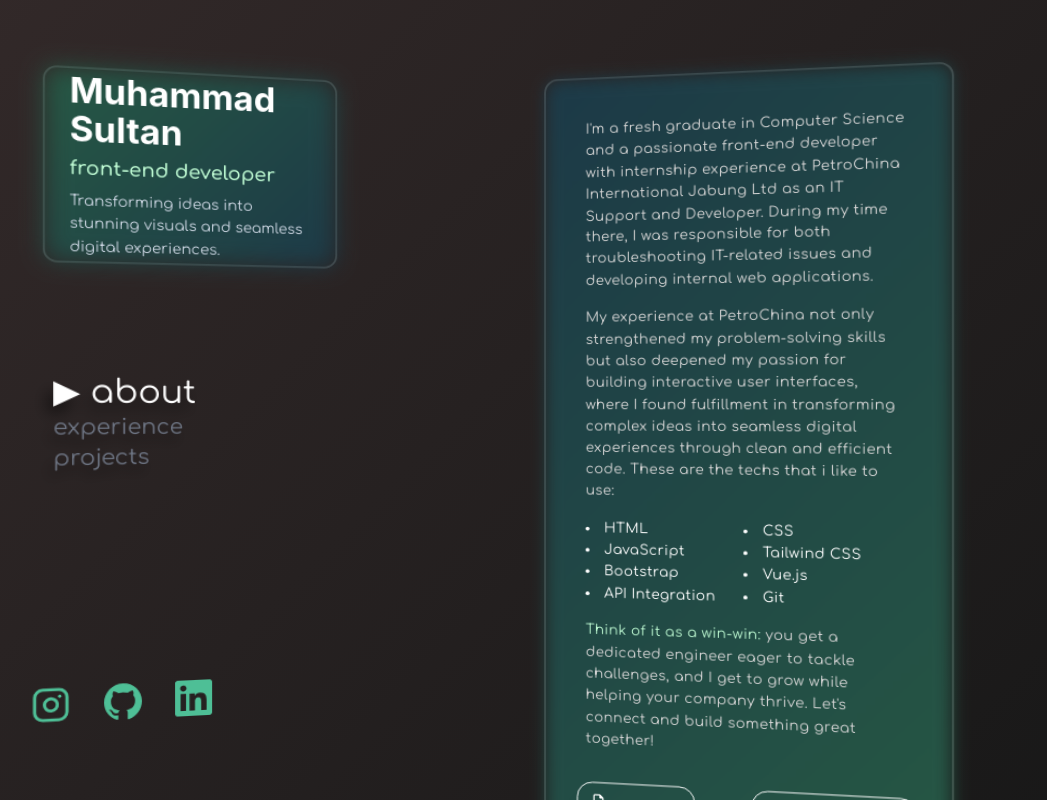
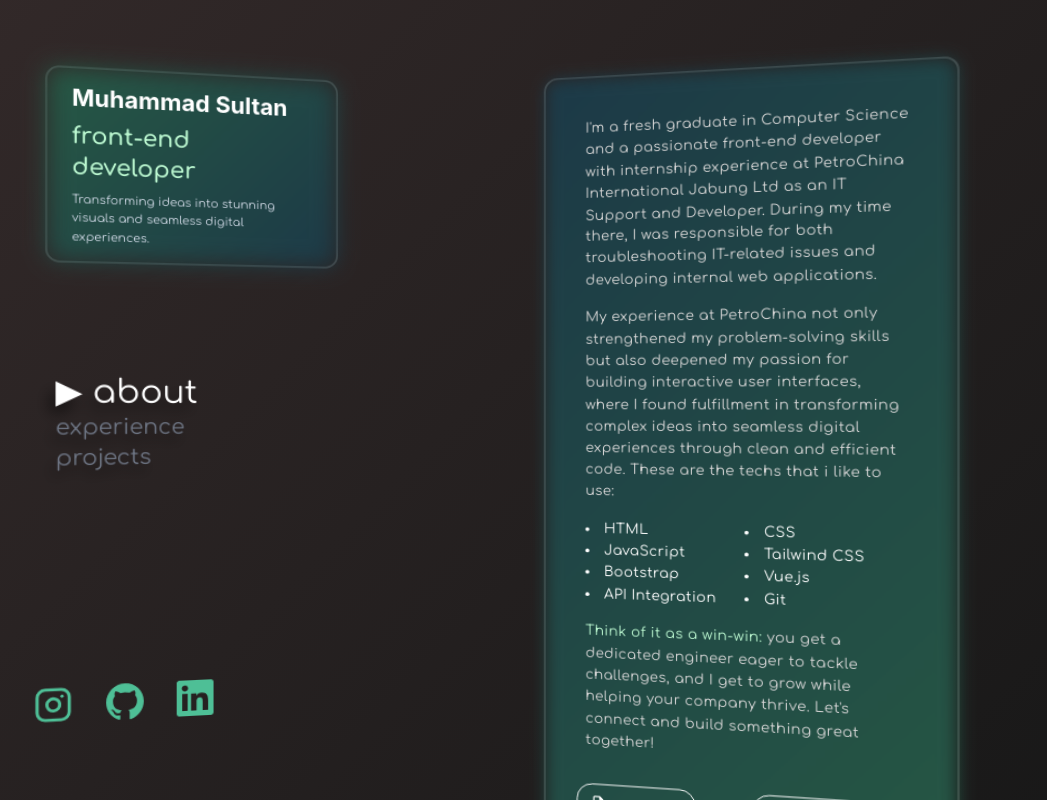
Before and after one commit to sultanrc/msultan-portfolio, a Vue app: page / in a window 1280 px wide. Shown: the whole page, without its empty margins (168-1215 px from the left). Built offline with nearby package versions, Linux system fonts and the light colour scheme.

Commit message:
Responsivity update

```diff
--- a/src/App.vue
+++ b/src/App.vue
@@ -18,11 +18,11 @@ const updateActiveTab = (section) => {
 </script>
 <template>
   <main class="mx-auto max-w-full font-comfortaa overflow-hidden">
-    <section class="flex flex-col md:flex-row h-full md:mx-16 2xl:mx-60">
-      <div class="left-column md:w-6/12 md:flex 2xl:ml-14 hidden h-full">
+    <section class="flex flex-col lg:flex-row h-full lg:mx-16 2xl:mx-60">
+      <div class="left-column lg:w-6/12 lg:flex 2xl:ml-14 h-full hidden">
         <LeftColumn :activeTab="activeTab" @tab-click="scrollToSection" />
       </div>
-      <div class="right-column md:w-6/12 h-full">
+      <div class="right-column lg:w-6/12 h-full">
         <RightColumn @scroll-update="updateActiveTab" />
       </div>
     </section>
@@ -41,16 +41,4 @@ const updateActiveTab = (section) => {
     transform-origin: center left;
   }
 }
-
-@media (min-width: 768px) {
-  .left-column {
-    transform: perspective(800px) rotateY(8deg);
-    transform-origin: center right;
-  }
-
-  .right-column {
-    transform: perspective(1000px) rotateY(-8deg);
-    transform-origin: center left;
-  }
-}
 </style>
--- a/src/components/LeftColumn.vue
+++ b/src/components/LeftColumn.vue
@@ -30,9 +30,9 @@ onMounted(() => {
     <div
       class="justify-center 2xl:mt-4 p-6 lg:h-[200px] flex flex-col gap-2 outline outline-2 outline-neutral-600 rounded-xl scale-90 2xl:scale-100 glow-card"
     >
-      <h2 class="text-xl lg:text-4xl font-inter font-bold text-white">Muhammad Sultan</h2>
-      <h2 class="text-3xl lg:text-xl font-semibold text-green-200">front-end developer</h2>
-      <p class="text-md pr-18 leading-[1.6] text-slate-300">
+      <h2 class="text-2xl 2xl:text-4xl font-inter font-bold text-white">Muhammad Sultan</h2>
+      <h2 class="text-2xl 2xl:text-xl font-semibold text-green-200">front-end developer</h2>
+      <p class="text-xs 2xl:text-md pr-18 leading-[1.6] text-slate-300">
         {{ displayedText }}
       </p>
     </div>
--- a/src/components/RightColumn.vue
+++ b/src/components/RightColumn.vue
@@ -31,16 +31,16 @@ const handleScroll = () => {
   >
     <div
       id="about"
-      class="flex flex-col items-center gap-2 px-6 md:mr-12 md:p-8 md:mt-16 md:scale-95 2xl:scale-100 2xl:mt-28 xl:text-sm text-xs md:outline md:outline-2 md:outline-neutral-600 rounded-xl shadow-xl"
+      class="flex flex-col items-center gap-2 px-6 lg:mr-12 md:p-8 md:mt-16 md:scale-95 2xl:scale-100 2xl:mt-28 xl:text-sm text-xs md:outline md:outline-2 md:outline-neutral-600 rounded-xl shadow-xl"
     >
       <About />
     </div>
 
-    <div id="experience" class="flex flex-col px-6 md:px-2 md:pt-20 md:mr-12 text-neutral-300">
+    <div id="experience" class="flex flex-col px-6 md:px-2 md:pt-20 lg:mr-12 text-neutral-300">
       <Experience />
     </div>
 
-    <div id="projects" class="flex flex-col md:pt-16 px-6 md:px-2 md:mr-12 text-neutral-300">
+    <div id="projects" class="flex flex-col md:pt-16 px-6 md:px-2 lg:mr-12 text-neutral-300">
       <Project />
     </div>
 
--- a/src/components/contents/About.vue
+++ b/src/components/contents/About.vue
@@ -11,7 +11,7 @@ const toggleMore = () => {
 </script>
 
 <template>
-  <div class="md:hidden flex flex-col mt-10">
+  <div class="lg:hidden z-10 flex flex-col mt-10 md:mt-2">
     <h2 class="text-xl md:text-2xl font-semibold text-white">Muhammad Sultan Raisyah</h2>
     <h2 class="text-xl md:text-4xl font-semibold text-green-200">front-end developer</h2>
   </div>
--- a/src/components/contents/Project.vue
+++ b/src/components/contents/Project.vue
@@ -15,7 +15,7 @@ const experienceContainer = computed(
     class="flex flex-col outline outline-green-200 outline-1 md:outline-2 md:outline-neutral-600 rounded-xl shadow-xl"
   >
     <div :class="experienceContainer">
-      <div class="flex flex-col lg:flex-row gap-4">
+      <div class="flex flex-col md:flex-row gap-4">
         <div>
           <img
             :src="ews"
@@ -53,7 +53,7 @@ const experienceContainer = computed(
       </div>
     </div>
     <div :class="experienceContainer">
-      <div class="flex flex-col lg:flex-row gap-4">
+      <div class="flex flex-col md:flex-row gap-4">
         <div>
           <img
             :src="porto"
```
